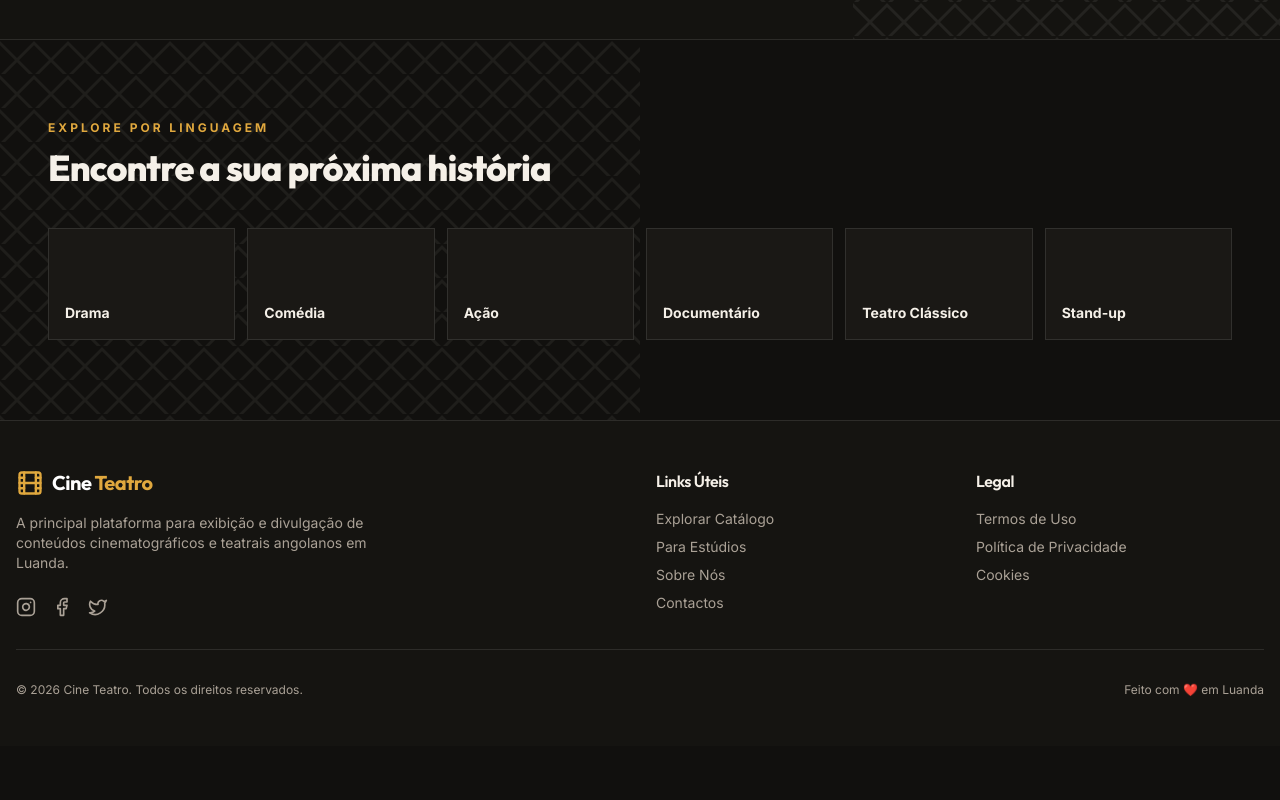
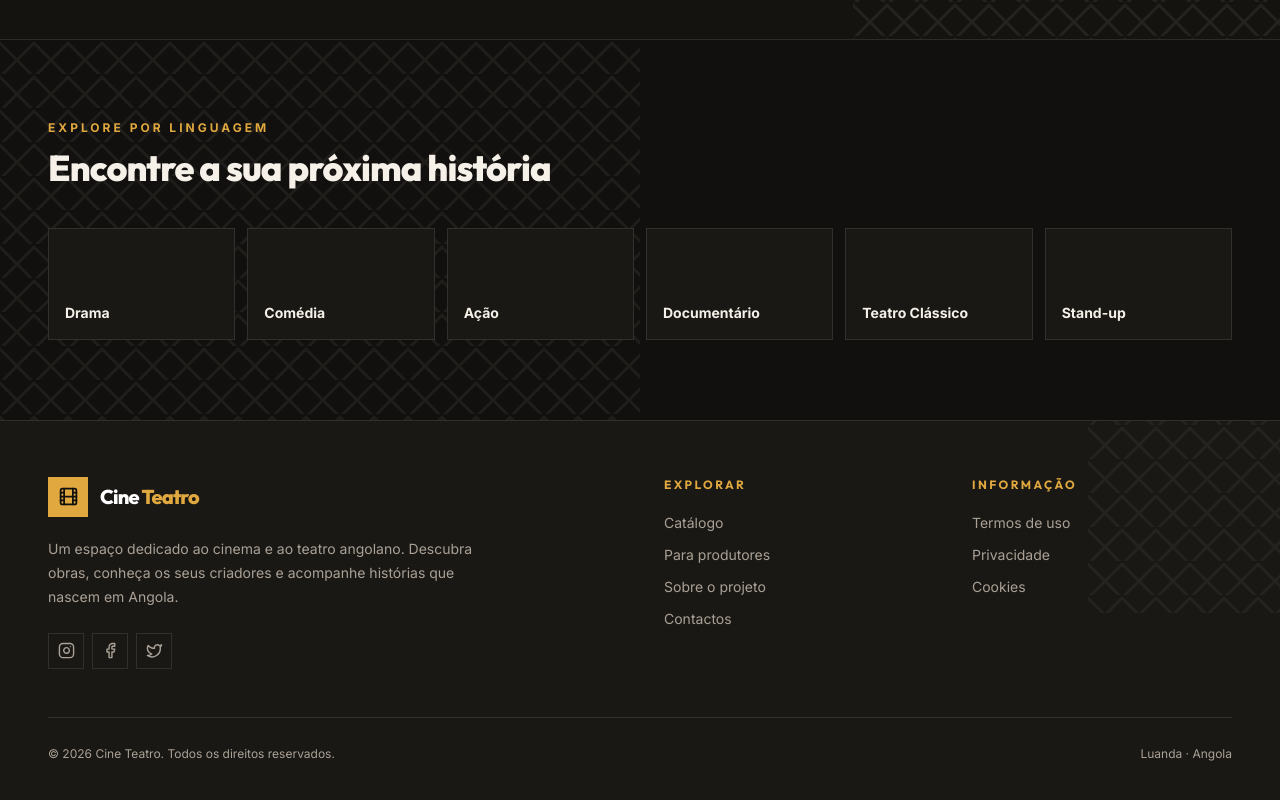
Before and after one commit to odilonoshange/front-back-cilua, a React (Vite) app in the folder cine_frontend_new-main/: page / in a window 1280 px wide. Shown: the part 2023-2823 px from the top of the page. Before the commit the page ends 2769 px from the top, so only its background shows below. Built offline with nearby package versions, Linux system fonts and the light colour scheme.

Commit message:
feat: align footer with cinematic cultural platform identity

```diff
--- a/cine_frontend_new-main/src/layout/Footer.jsx
+++ b/cine_frontend_new-main/src/layout/Footer.jsx
@@ -3,55 +3,54 @@ import { Link } from 'react-router-dom';
 
 export const Footer = () => {
   return (
-    <footer className="border-t border-white/10 bg-surface/50 py-12 mt-auto">
-      <div className="container mx-auto px-4">
-        <div className="grid grid-cols-1 md:grid-cols-4 gap-8 mb-8">
-          <div className="col-span-1 md:col-span-2">
-            <Link to="/" className="flex items-center gap-2 text-primary mb-4">
-              <Film size={28} />
-              <span className="font-display text-xl font-bold tracking-tight text-white">
-                Cine <span className="text-primary">Teatro</span>
+    <footer className="relative mt-auto overflow-hidden border-t border-white/10 bg-surface">
+      <div className="pointer-events-none absolute -right-16 -top-16 h-64 w-64 opacity-[0.05] afro-grid" />
+      <div className="relative mx-auto max-w-7xl px-5 py-14 sm:px-8 lg:px-12">
+        <div className="grid grid-cols-1 gap-12 md:grid-cols-4">
+          <div className="md:col-span-2">
+            <Link to="/" className="group mb-5 flex w-fit items-center gap-3">
+              <span className="flex h-10 w-10 items-center justify-center bg-accent text-background transition group-hover:rotate-45">
+                <Film size={21} className="transition group-hover:-rotate-45" />
+              </span>
+              <span className="font-display text-xl font-black tracking-[-0.04em] text-white">
+                Cine <span className="text-accent">Teatro</span>
               </span>
             </Link>
-            <p className="text-sm text-muted max-w-sm mb-6">
-              A principal plataforma para exibição e divulgação de conteúdos cinematográficos e teatrais angolanos em Luanda.
+            <p className="max-w-md text-sm leading-6 text-muted">
+              Um espaço dedicado ao cinema e ao teatro angolano. Descubra obras, conheça os seus criadores e acompanhe histórias que nascem em Angola.
             </p>
-            <div className="flex gap-4">
-              <a href="#" className="text-muted hover:text-white transition-colors">
-                <Instagram size={20} />
-              </a>
-              <a href="#" className="text-muted hover:text-white transition-colors">
-                <Facebook size={20} />
-              </a>
-              <a href="#" className="text-muted hover:text-white transition-colors">
-                <Twitter size={20} />
-              </a>
+            <div className="mt-6 flex gap-2">
+              {[Instagram, Facebook, Twitter].map((Icon, index) => (
+                <a key={index} href="#" className="flex h-9 w-9 items-center justify-center border border-white/10 text-muted transition hover:border-accent/50 hover:bg-accent hover:text-background" aria-label="Rede social">
+                  <Icon size={17} />
+                </a>
+              ))}
             </div>
           </div>
 
           <div>
-            <h4 className="font-semibold mb-4">Links Úteis</h4>
-            <ul className="space-y-2 text-sm text-muted">
-              <li><Link to="/explorar" className="hover:text-white transition-colors">Explorar Catálogo</Link></li>
-              <li><Link to="/registar-estudio" className="hover:text-white transition-colors">Para Estúdios</Link></li>
-              <li><a href="#" className="hover:text-white transition-colors">Sobre Nós</a></li>
-              <li><a href="#" className="hover:text-white transition-colors">Contactos</a></li>
+            <h4 className="mb-5 text-xs font-bold uppercase tracking-[0.2em] text-accent">Explorar</h4>
+            <ul className="space-y-3 text-sm text-muted">
+              <li><Link to="/explorar" className="transition hover:text-white">Catálogo</Link></li>
+              <li><Link to="/registar-estudio" className="transition hover:text-white">Para produtores</Link></li>
+              <li><a href="#" className="transition hover:text-white">Sobre o projeto</a></li>
+              <li><a href="#" className="transition hover:text-white">Contactos</a></li>
             </ul>
           </div>
 
           <div>
-            <h4 className="font-semibold mb-4">Legal</h4>
-            <ul className="space-y-2 text-sm text-muted">
-              <li><a href="#" className="hover:text-white transition-colors">Termos de Uso</a></li>
-              <li><a href="#" className="hover:text-white transition-colors">Política de Privacidade</a></li>
-              <li><a href="#" className="hover:text-white transition-colors">Cookies</a></li>
+            <h4 className="mb-5 text-xs font-bold uppercase tracking-[0.2em] text-accent">Informação</h4>
+            <ul className="space-y-3 text-sm text-muted">
+              <li><a href="#" className="transition hover:text-white">Termos de uso</a></li>
+              <li><a href="#" className="transition hover:text-white">Privacidade</a></li>
+              <li><a href="#" className="transition hover:text-white">Cookies</a></li>
             </ul>
           </div>
         </div>
 
-        <div className="border-t border-white/10 pt-8 flex flex-col md:flex-row items-center justify-between text-xs text-muted">
+        <div className="mt-12 flex flex-col gap-3 border-t border-white/10 pt-7 text-xs text-muted sm:flex-row sm:items-center sm:justify-between">
           <p>&copy; {new Date().getFullYear()} Cine Teatro. Todos os direitos reservados.</p>
-          <p className="mt-2 md:mt-0">Feito com ❤️ em Luanda</p>
+          <p>Luanda · Angola</p>
         </div>
       </div>
     </footer>
```
